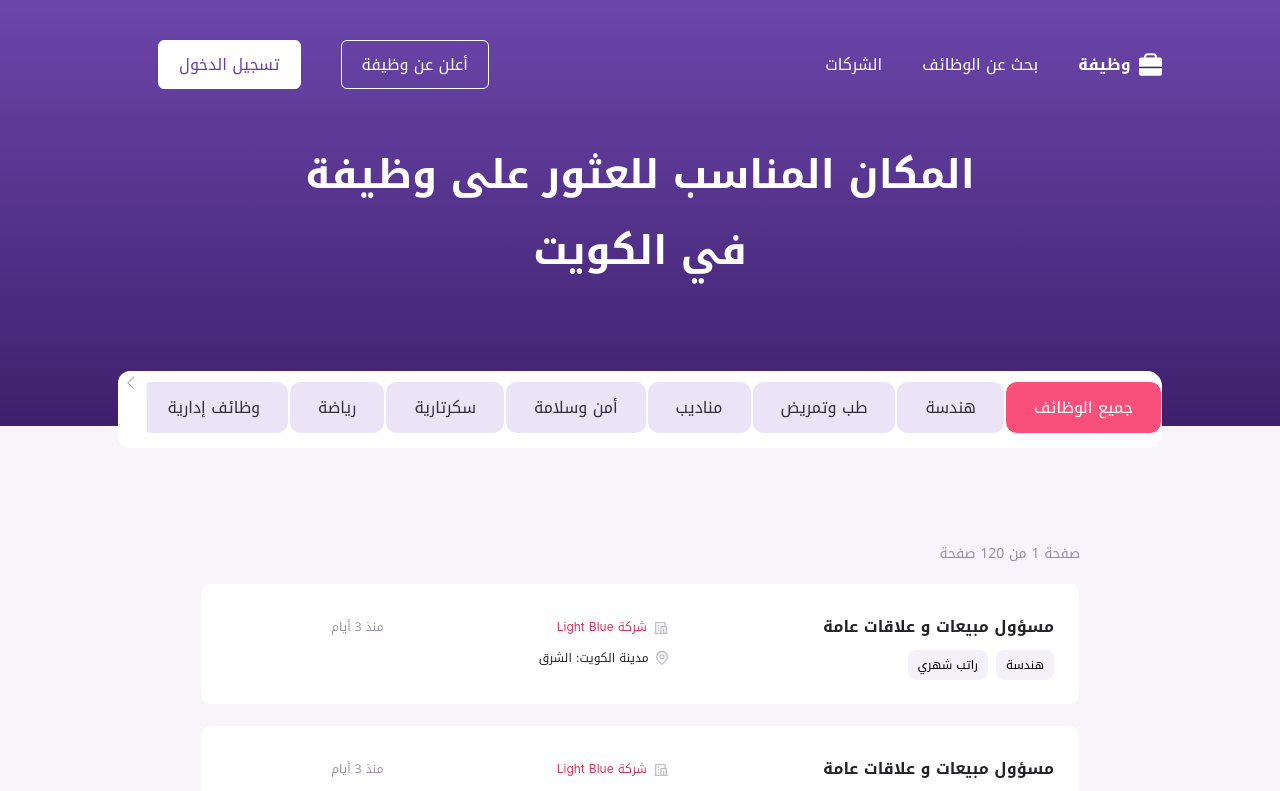
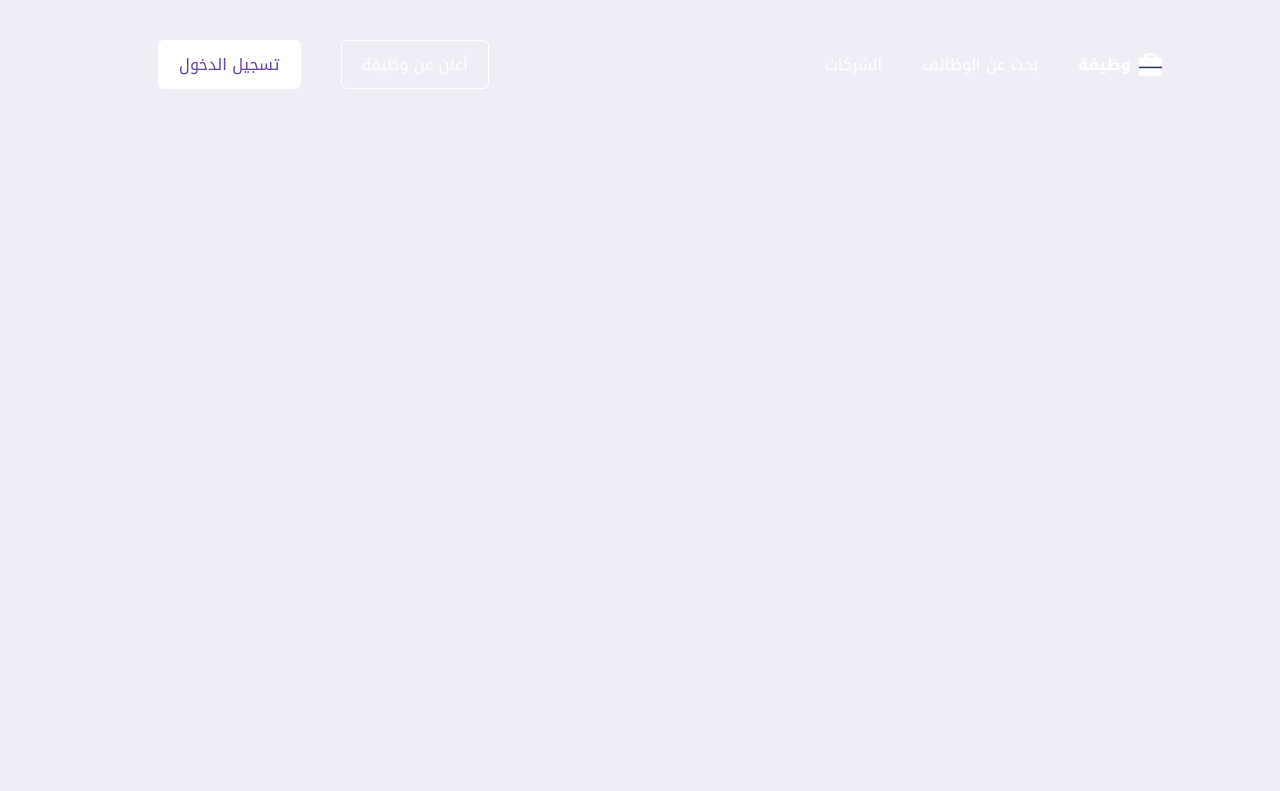
Before and after one commit to Bedoon-Jobs-Team/bedoon-jobs, a React (Create React App) app: page / in a window 1280 px wide. Shown: the top 791 px of the page. Built offline with nearby package versions, Linux system fonts and the light colour scheme; a web font is replaced by a local one.

Commit message:
initail commit

```diff
--- a/src/App.tsx
+++ b/src/App.tsx
@@ -1,9 +1,11 @@
 import React from "react";
 import "./App.css";
-import MainPage from "./pages/MainPage";
+//import MainPage from "./pages/MainPage";
+import CampanyJobs from "./pages/CompanyJobs";
 
 function App() {
-  return <MainPage />;
+  // return <MainPage />;
+  return <CampanyJobs />;
 }
 
 export default App;
--- a/src/components/Footer.tsx
+++ b/src/components/Footer.tsx
@@ -23,9 +23,12 @@ const Footer: FunctionComponent = props => {
 };
 
 const Container = styled.div`
+  background-color: #ffffff;
   position: fixed;
-  width: 66.4%;
+  width: 100vw;
+  height: 170px;
   display: flex;
+  justify-content: center;
   align-items: center;
   margin-top: 1900px;
   left: 50%;
--- /dev/null
+++ b/src/pages/CompanyJobs.tsx
@@ -0,0 +1,22 @@
+import React, { FunctionComponent } from "react";
+import styled from "styled-components";
+import Header from "../components/Header";
+import Footer from "../components/Footer";
+
+const CompanyJobs: FunctionComponent = props => {
+  return (
+    <PageContainer>
+      <Header />
+      <Footer />
+    </PageContainer>
+  );
+};
+
+const PageContainer = styled.div`
+  background-color: #f1edf7;
+  height: 100vh; /*view point hieght in % */
+  display: flex;
+  flex-direction: column;
+`;
+
+export default CompanyJobs;
```
